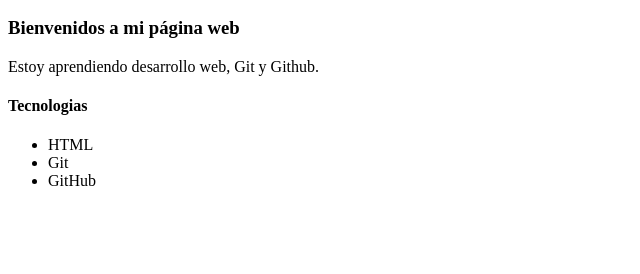
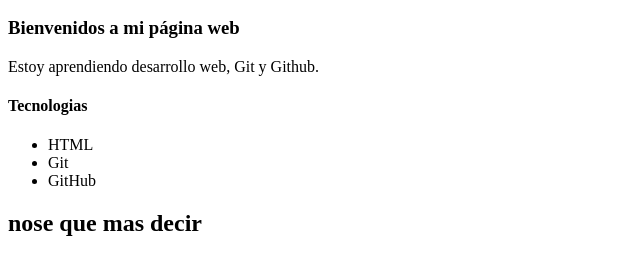
Before and after one commit to anaforigua02-lang/Mi-Pagina-Web, a plain HTML site: page index.html in a window 1280 px wide. Shown: the part 110-384 px from the top of the page, without its empty margins (0-640 px from the left). Drawn offline with Linux system fonts and the light colour scheme.

Commit message:
Agregar diseño de la pagina

```diff
--- a/index.html
+++ b/index.html
@@ -26,3 +26,4 @@ Git y Github. </p>
 </ul>
 </body>
 </html>
+<h2> nose que mas decir</h2>
```
